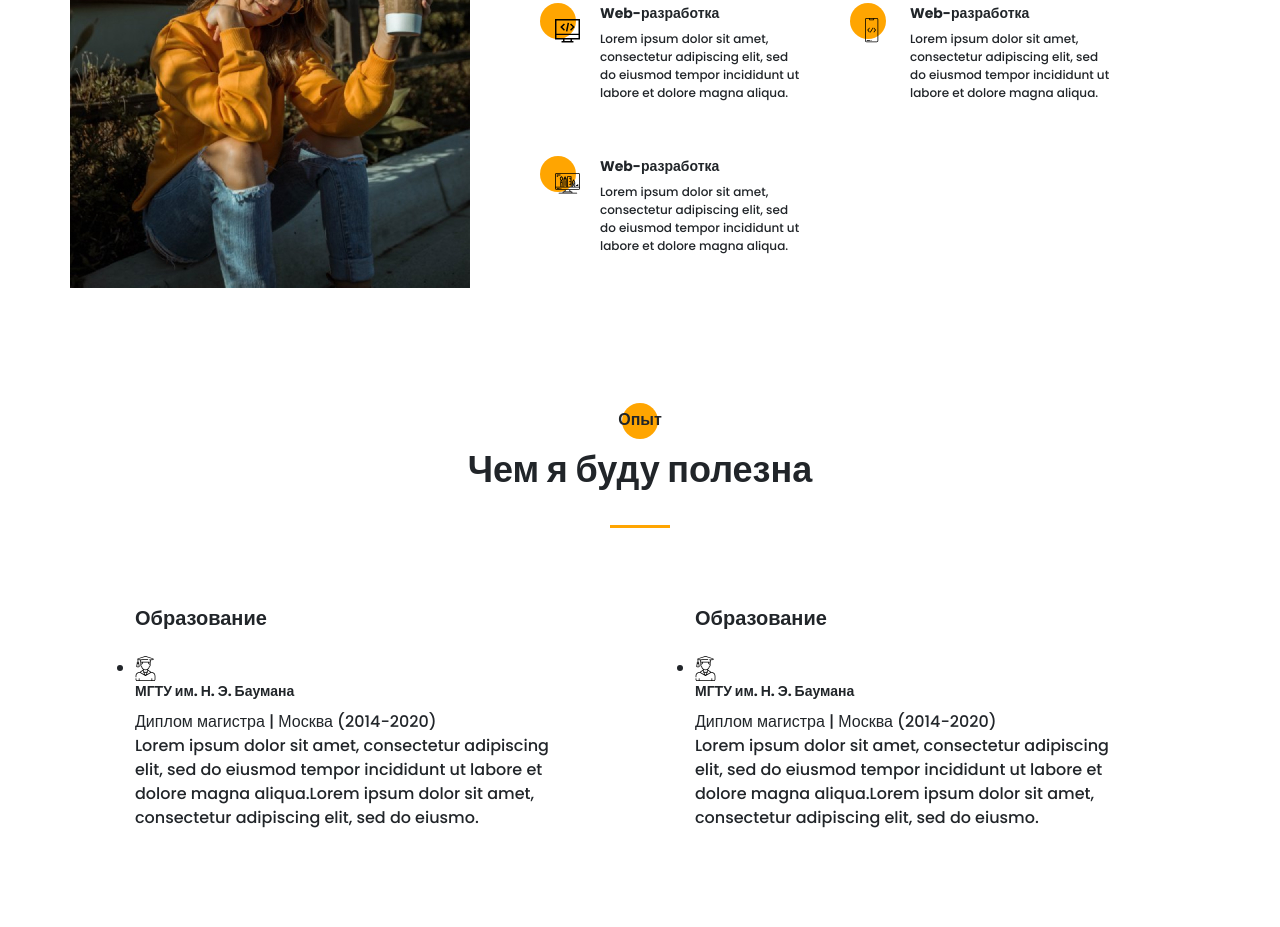
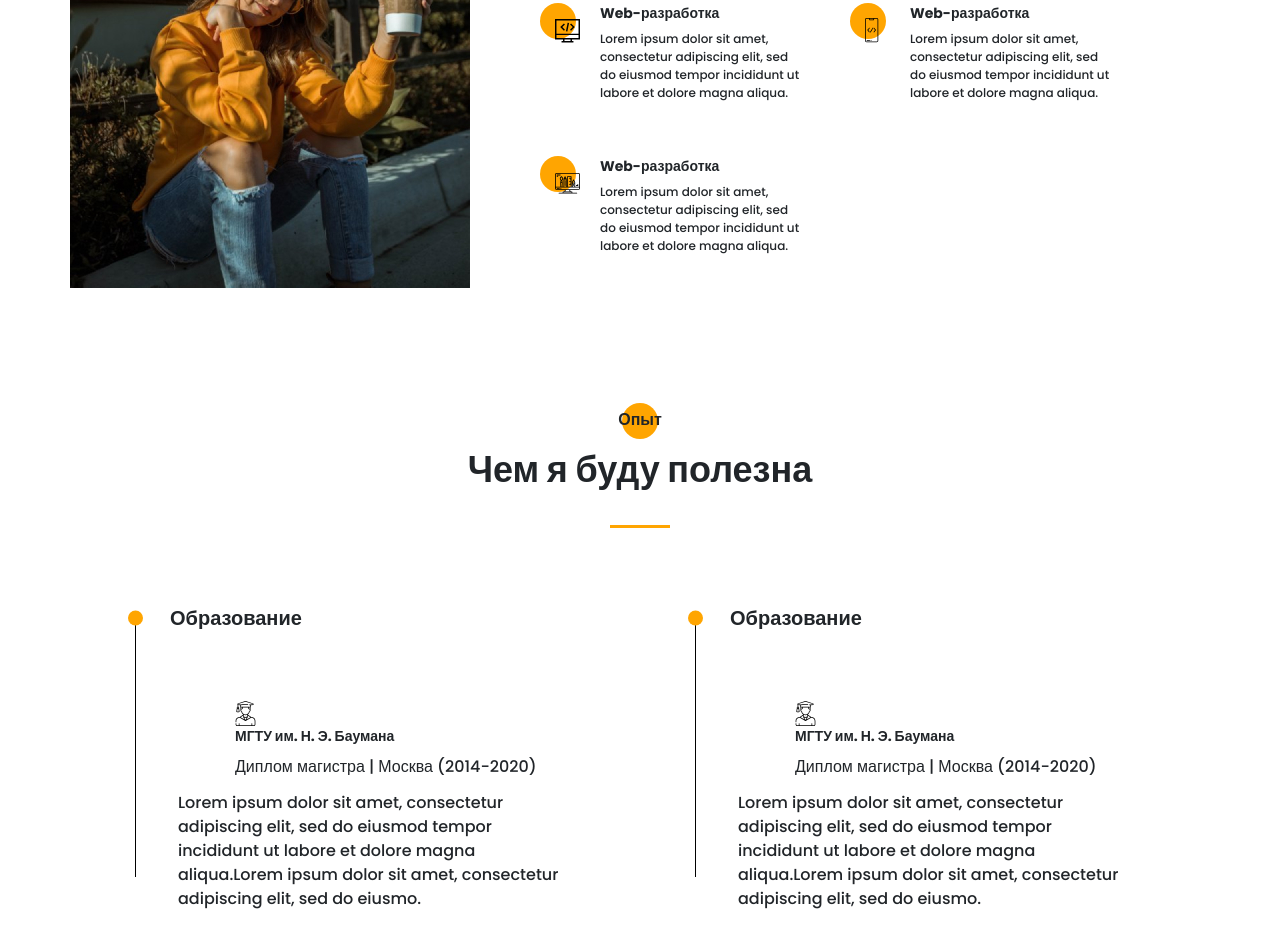
Before and after one commit to izzatPro/hilola_porfolio, a website: page src/index.html in a window 1280 px wide. Shown: the part 1232-2159 px from the top of the page. Before the commit the page ends 2078 px from the top, so only its background shows below. Drawn offline with nearby package versions, Linux system fonts and the light colour scheme; files that its build step writes are made by us from their sources; files whose address does not match are found by name.

Commit message:
I started to do stick of the section

```diff
--- a/src/index.html
+++ b/src/index.html
@@ -171,7 +171,7 @@
                                     <h4 class="title title_fz14">МГТУ им. Н. Э. Баумана</h4>
                                     <div class="resume__item-location">Диплом магистра | Москва (2014-2020)</div>
                                 </div>
-                                <div class="resume__body">
+                                <div class="resume__item-body">
                                     Lorem ipsum dolor sit amet, consectetur adipiscing elit, sed do eiusmod tempor incididunt ut labore et dolore magna aliqua.Lorem ipsum dolor sit amet, consectetur adipiscing elit, sed do eiusmo.
                                 </div>
                                 </div>
@@ -190,7 +190,7 @@
                                     <h4 class="title title_fz14">МГТУ им. Н. Э. Баумана</h4>
                                     <div class="resume__item-location">Диплом магистра | Москва (2014-2020)</div>
                                 </div>
-                                <div class="resume__body">
+                                <div class="resume__item-body">
                                     Lorem ipsum dolor sit amet, consectetur adipiscing elit, sed do eiusmod tempor incididunt ut labore et dolore magna aliqua.Lorem ipsum dolor sit amet, consectetur adipiscing elit, sed do eiusmo.
                                 </div>
                                 </div>
--- a/src/sass/blocks/_resume.scss
+++ b/src/sass/blocks/_resume.scss
@@ -21,4 +21,46 @@
         grid-template-columns: repeat(2, 425px);
         column-gap: 135px;
     }
+    &__column {
+        &-title {
+            position: relative;
+            padding-left: 35px;
+            &:before{
+                content: "";
+                position: absolute;
+                top: 50%;
+                transform: translateY(-50%);
+                left: -7px;
+                width: 15px;
+                height: 15px;
+                background: $main-color;
+                border-radius: 50%;
+                z-index: 333;
+            }
+        }
+        ul {
+            list-style-type: none;
+            li {
+                position: relative;
+                &:after{
+                    content: "";
+                    width: 1px;
+                    height: 100%;
+                    position: absolute;
+                    top: -34px;
+                    left: 0;
+                    background: #000;
+                }
+            }
+        }
+    }
+    &__item {
+        &-head {
+            padding: 45px 0 0 100px;
+        }
+        &-body{
+            padding-left: 43px;
+            margin-top: 12px;
+        }
+    }
 }
```
Also changed, not shown: dist/css/style.min.css, dist/index.html.
